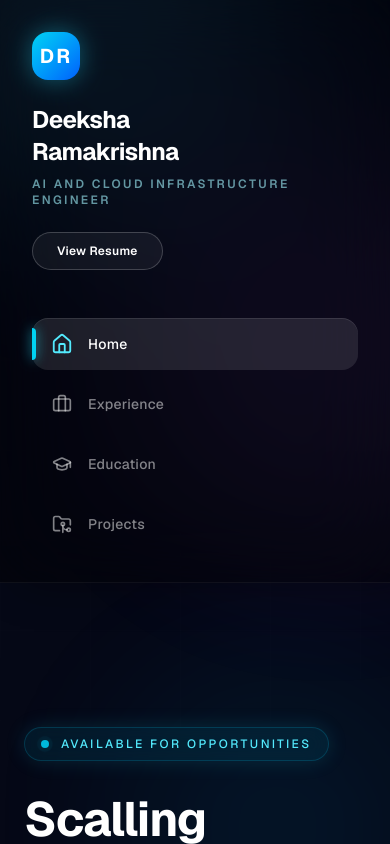
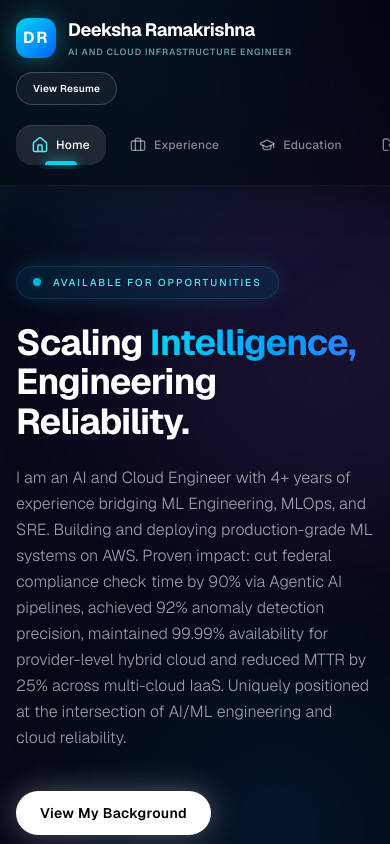
Before and after one commit to deeksha-2825/portfolio-deeksha, a Next.js app in the folder frontend/: page / in a window 390 px wide. Built offline with nearby package versions, Linux system fonts and the light colour scheme.

Commit message:
feat: update with mobile ui

```diff
--- a/frontend/app/page.tsx
+++ b/frontend/app/page.tsx
@@ -149,6 +149,7 @@ function Reveal({ children, delay = 0, className = "" }: { children: ReactNode;
 export default function Home() {
   const [activeTab, setActiveTab] = useState<TabId>("home");
   const containerRef = useRef<HTMLDivElement>(null);
+  const isScrollingRef = useRef(false);
 
   // Keep track of section elements
   const sectionRefs = useRef<Record<TabId, HTMLElement | null>>({
@@ -161,9 +162,24 @@ export default function Home() {
   // Smooth scroll to a section on click
   const scrollToSection = (id: TabId) => {
     setActiveTab(id);
+    isScrollingRef.current = true;
+
     const element = sectionRefs.current[id];
-    if (element) {
-      element.scrollIntoView({ behavior: "smooth", block: "start" });
+    const container = containerRef.current;
+
+    if (element && container) {
+      // Use scrollTo on the container directly instead of scrollIntoView()
+      // This prevents mobile browsers from erroneously shifting the entire page layout
+      // or "losing" the fixed navigation menu at the top.
+      container.scrollTo({
+        top: element.offsetTop - 24, // subtract small offset for breathing room
+        behavior: "smooth",
+      });
+
+      // Reset the scrolling flag after smooth scroll is expected to finish
+      setTimeout(() => {
+        isScrollingRef.current = false;
+      }, 1000);
     }
   };
 
@@ -171,6 +187,8 @@ export default function Home() {
   useEffect(() => {
     const observer = new IntersectionObserver(
       (entries) => {
+        if (isScrollingRef.current) return; // Skip updating active tab if user clicked navigation
+
         // Filter elements that are currently intersecting
         const visibleEntries = entries.filter((entry) => entry.isIntersecting);
 
@@ -201,22 +219,25 @@ export default function Home() {
   const NavButton = ({ id, icon: Icon, label }: { id: TabId, icon: any, label: string }) => (
     <button
       onClick={() => scrollToSection(id)}
-      className={`group relative flex w-full items-center gap-4 rounded-2xl px-5 py-4 transition-all duration-500 ease-out ${
+      className={`group relative flex items-center gap-2 lg:gap-4 rounded-2xl px-4 py-3 lg:px-5 lg:py-4 transition-all duration-500 ease-out whitespace-nowrap lg:w-full ${
         activeTab === id
           ? "bg-white/10 text-white shadow-[inset_0_1px_0_rgba(255,255,255,0.1)]"
           : "text-white/50 hover:bg-white/5 hover:text-white/90"
       }`}
     >
       {activeTab === id && (
-         <div className="absolute left-0 top-1/2 h-8 w-1 -translate-y-1/2 rounded-r-full bg-cyan-400 shadow-[0_0_12px_rgba(34,211,238,0.8)]" />
+        <>
+          <div className="hidden lg:block absolute left-0 top-1/2 h-8 w-1 -translate-y-1/2 rounded-r-full bg-cyan-400 shadow-[0_0_12px_rgba(34,211,238,0.8)]" />
+          <div className="lg:hidden absolute bottom-0 left-1/2 h-1 w-8 -translate-x-1/2 rounded-t-full bg-cyan-400 shadow-[0_0_12px_rgba(34,211,238,0.8)]" />
+        </>
       )}
-      <Icon className={`h-5 w-5 transition-transform duration-500 ${activeTab === id ? "scale-110 text-cyan-300" : "group-hover:scale-110"}`} />
-      <span className="text-sm font-medium tracking-wide">{label}</span>
+      <Icon className={`h-4 w-4 lg:h-5 lg:w-5 transition-transform duration-500 ${activeTab === id ? "scale-110 text-cyan-300" : "group-hover:scale-110"}`} />
+      <span className="text-xs lg:text-sm font-medium tracking-wide">{label}</span>
     </button>
   );
 
   return (
-    <main className="relative h-screen max-h-screen overflow-hidden bg-[#050816] text-white flex flex-col lg:flex-row">
+    <main className="relative h-[100dvh] max-h-[100dvh] overflow-hidden bg-[#050816] text-white flex flex-col lg:flex-row">
       {/* Background ambient animations */}
       <div className="portfolio-grid absolute inset-0 opacity-20 pointer-events-none" />
       <div className="portfolio-glow portfolio-glow-a pointer-events-none" />
@@ -224,27 +245,41 @@ export default function Home() {
       <div className="portfolio-glow portfolio-glow-c pointer-events-none" />
 
       {/* Cinematic Sidebar (Fixed) */}
-      <aside className="relative z-30 w-full border-b border-white/5 bg-black/40 backdrop-blur-2xl lg:w-80 lg:border-b-0 lg:border-r lg:h-screen flex flex-col justify-between p-8 xl:p-10 shadow-[20px_0_40px_rgba(0,0,0,0.4)] shrink-0">
-        <div>
+      <aside className="relative z-30 w-full border-b border-white/5 bg-black/40 backdrop-blur-2xl lg:w-80 lg:border-b-0 lg:border-r lg:h-[100dvh] flex flex-col justify-between p-4 sm:p-6 lg:p-8 xl:p-10 shadow-[20px_0_40px_rgba(0,0,0,0.4)] shrink-0">
+        <div className="flex flex-col md:flex-row lg:flex-col md:items-center lg:items-start gap-4 lg:gap-0">
            {/* Sidebar Brand / Identity */}
-           <div className="mb-12 animate-in slide-in-from-left-8 duration-700 fade-in">
-             <div className="h-12 w-12 rounded-2xl bg-gradient-to-br from-cyan-400 to-blue-600 flex items-center justify-center shadow-[0_0_24px_rgba(34,211,238,0.4)] mb-6">
+           <div className="animate-in slide-in-from-left-8 duration-700 fade-in md:flex-1 lg:flex-none lg:mb-12">
+             <div className="hidden lg:flex h-12 w-12 rounded-2xl bg-gradient-to-br from-cyan-400 to-blue-600 items-center justify-center shadow-[0_0_24px_rgba(34,211,238,0.4)] mb-6">
                 <span className="text-xl font-bold text-white tracking-widest">DR</span>
              </div>
-             <h1 className="text-2xl font-bold tracking-tight text-white mb-2">Deeksha<br/>Ramakrishna</h1>
-             <p className="text-xs uppercase tracking-[0.2em] text-cyan-200/60 font-semibold mb-6">AI and Cloud Infrastructure Engineer</p>
+
+             <div className="flex items-center gap-3 lg:hidden mb-3">
+                 <div className="h-10 w-10 shrink-0 rounded-xl bg-gradient-to-br from-cyan-400 to-blue-600 flex items-center justify-center shadow-[0_0_24px_rgba(34,211,238,0.4)]">
+                    <span className="text-base font-bold text-white tracking-widest">DR</span>
+                 </div>
+                 <div className="flex-1 min-w-0">
+                    <h1 className="text-lg sm:text-2xl font-bold tracking-tight text-white mb-0.5 truncate">Deeksha Ramakrishna</h1>
+                    <p className="text-[9px] sm:text-xs uppercase tracking-[0.1em] text-cyan-200/60 font-semibold truncate xl:max-w-full">AI and Cloud Infrastructure Engineer</p>
+                 </div>
+             </div>
+
+             <div className="hidden lg:block">
+               <h1 className="text-2xl font-bold tracking-tight text-white mb-2">Deeksha<br/>Ramakrishna</h1>
+               <p className="text-xs uppercase tracking-[0.2em] text-cyan-200/60 font-semibold mb-6">AI and Cloud Infrastructure Engineer</p>
+             </div>
+
              <a
                href="/resume.pdf"
                target="_blank"
                rel="noreferrer"
-               className="inline-flex items-center justify-center gap-2 rounded-full border border-white/20 bg-white/5 px-6 py-2.5 text-xs font-semibold tracking-wide text-white transition-all hover:bg-white/10 hover:text-cyan-300 hover:border-cyan-500/30 hover:shadow-[0_0_20px_rgba(34,211,238,0.2)] w-fit"
+               className="inline-flex items-center justify-center gap-2 rounded-full border border-white/20 bg-white/5 px-4 lg:px-6 py-2 lg:py-2.5 text-[10px] lg:text-xs font-semibold tracking-wide text-white transition-all hover:bg-white/10 hover:text-cyan-300 hover:border-cyan-500/30 hover:shadow-[0_0_20px_rgba(34,211,238,0.2)] w-fit"
              >
                View Resume
              </a>
            </div>
 
            {/* Navigation */}
-           <nav className="flex flex-col gap-2 animate-in slide-in-from-left-8 duration-700 delay-150 fade-in fill-mode-both">
+           <nav className="flex flex-row py-1 -mx-4 px-4 sm:mx-0 sm:px-0 overflow-x-auto lg:overflow-visible lg:flex-col gap-2 lg:gap-2 animate-in slide-in-from-left-8 duration-700 delay-150 fade-in fill-mode-both md:flex-1 lg:flex-none [&::-webkit-scrollbar]:hidden [-ms-overflow-style:none] [scrollbar-width:none]">
               <NavButton id="home" icon={HomeIcon} label="Home" />
               <NavButton id="experience" icon={Briefcase} label="Experience" />
               <NavButton id="education" icon={GraduationCap} label="Education" />
@@ -262,16 +297,16 @@ export default function Home() {
         ref={containerRef}
         className="relative z-20 flex-1 w-full h-full overflow-y-auto scroll-smooth"
       >
-         <div className="mx-auto max-w-4xl px-6 sm:px-12 lg:px-16 flex flex-col gap-y-32 py-24 pb-48">
+         <div className="mx-auto max-w-4xl px-4 sm:px-12 lg:px-16 flex flex-col gap-y-24 lg:gap-y-32 py-12 lg:py-24 pb-32 lg:pb-48">
 
           {/* HOME SECTION */}
           <section
             id="home"
             ref={el => { sectionRefs.current.home = el; }}
-            className="flex flex-col justify-center gap-8 min-h-[60vh] scroll-mt-24 py-12"
+            className="flex flex-col justify-center gap-6 lg:gap-8 min-h-[50vh] lg:min-h-[60vh] scroll-mt-24 py-8 lg:py-12"
           >
             <Reveal delay={100}>
-              <div className="inline-flex items-center gap-3 rounded-full border border-cyan-500/20 bg-cyan-500/10 px-4 py-2 text-xs font-medium uppercase tracking-[0.2em] text-cyan-300 backdrop-blur-md w-fit shadow-[0_0_20px_rgba(34,211,238,0.15)]">
+              <div className="inline-flex items-center gap-3 rounded-full border border-cyan-500/20 bg-cyan-500/10 px-4 py-2 text-[10px] sm:text-xs font-medium uppercase tracking-[0.2em] text-cyan-300 backdrop-blur-md w-fit shadow-[0_0_20px_rgba(34,211,238,0.15)]">
                  <span className="relative flex h-2 w-2">
                     <span className="absolute inline-flex h-full w-full animate-ping rounded-full bg-cyan-400 opacity-75"></span>
                     <span className="relative inline-flex h-2 w-2 rounded-full bg-cyan-500"></span>
@@ -280,20 +315,20 @@ export default function Home() {
               </div>
             </Reveal>
             <Reveal delay={200}>
-              <h2 className="text-5xl font-bold tracking-tight text-white sm:text-6xl lg:text-7xl leading-[1.1]">
-                Scalling <span className="text-transparent bg-clip-text bg-gradient-to-r from-cyan-400 to-blue-500">Intelligence,</span> <br/>Engineering Reliability.
+              <h2 className="text-4xl sm:text-6xl lg:text-7xl font-bold tracking-tight text-white leading-[1.1] sm:leading-[1.1] lg:leading-[1.1]">
+                Scaling <span className="text-transparent bg-clip-text bg-gradient-to-r from-cyan-400 to-blue-500">Intelligence,</span> <br className="hidden sm:block" />Engineering Reliability.
               </h2>
             </Reveal>
             <Reveal delay={300}>
-              <p className="max-w-2xl text-lg leading-relaxed text-white/60 font-light">
+              <p className="max-w-2xl text-base sm:text-lg leading-relaxed text-white/60 font-light">
                 {summary}
               </p>
             </Reveal>
             <Reveal delay={400}>
-              <div className="mt-4 flex flex-wrap items-center gap-6">
+              <div className="mt-4 flex flex-wrap items-center gap-4 lg:gap-6">
                  <button
                    onClick={() => scrollToSection("experience")}
-                   className="rounded-full bg-white text-black px-8 py-4 text-sm font-semibold tracking-wide hover:scale-105 transition-transform duration-300 shadow-[0_0_30px_rgba(255,255,255,0.3)]"
+                   className="rounded-full bg-white text-black px-6 lg:px-8 py-3 lg:py-4 text-sm font-semibold tracking-wide hover:scale-105 transition-transform duration-300 shadow-[0_0_30px_rgba(255,255,255,0.3)]"
                  >
                    View My Background
                  </button>
@@ -347,24 +382,24 @@ export default function Home() {
                   className="portfolio-card group relative overflow-hidden rounded-[2rem] border border-white/10 bg-white/5 p-8 backdrop-blur-xl hover:bg-white/[0.07] transition-colors duration-500"
                 >
                   <div className="absolute inset-0 bg-[radial-gradient(circle_at_top_right,rgba(56,189,248,0.08),transparent_40%)] opacity-0 transition-opacity duration-500 group-hover:opacity-100" />
-                  <div className="relative z-10 flex flex-col justify-between sm:flex-row sm:items-start gap-4 border-b border-white/5 pb-6">
-                    <div>
-                      <h3 className="text-2xl font-semibold text-white tracking-tight">{item.role}</h3>
+                  <div className="relative z-10 flex flex-col sm:flex-row justify-between sm:items-start gap-4 border-b border-white/5 pb-6">
+                    <div className="flex-1">
+                      <h3 className="text-xl sm:text-2xl font-semibold text-white tracking-tight">{item.role}</h3>
                       {/* @ts-ignore */}
                       {(item as any).companyUrl ? (
-                        <a href={(item as any).companyUrl} target="_blank" rel="noopener noreferrer" className="mt-2 text-sm font-medium uppercase tracking-widest text-cyan-300/80 hover:text-cyan-100 hover:underline transition-all inline-flex items-center gap-1 group/link w-fit">
+                        <a href={(item as any).companyUrl} target="_blank" rel="noopener noreferrer" className="mt-2 text-xs sm:text-sm font-medium uppercase tracking-widest text-cyan-300/80 hover:text-cyan-100 hover:underline transition-all inline-flex items-center gap-1 group/link w-fit">
                           {item.company}
                           <ExternalLink className="h-3 w-3 opacity-50 group-hover/link:opacity-100 transition-opacity" />
                         </a>
                       ) : (
-                        <p className="mt-2 text-sm font-medium uppercase tracking-widest text-cyan-300/80">{item.company}</p>
+                        <p className="mt-2 text-xs sm:text-sm font-medium uppercase tracking-widest text-cyan-300/80">{item.company}</p>
                       )}
                     </div>
-                    <span className="shrink-0 rounded-full border border-white/10 bg-black/40 px-4 py-1.5 text-xs font-medium tracking-wider text-white/60 shadow-inner">
+                    <span className="shrink-0 rounded-full border border-white/10 bg-black/40 px-3 lg:px-4 py-1 lg:py-1.5 text-[10px] lg:text-xs font-medium tracking-wider text-white/60 shadow-inner w-fit">
                       {item.duration}
                     </span>
                   </div>
-                  <p className="relative z-10 mt-6 leading-relaxed text-white/70 font-light text-base">
+                  <p className="relative z-10 mt-6 leading-relaxed text-white/70 font-light text-sm sm:text-base">
                     {item.description}
                   </p>
                   {/* @ts-ignore */}
@@ -399,11 +434,11 @@ export default function Home() {
                 >
                   <div className="absolute inset-0 bg-[radial-gradient(circle_at_top_right,rgba(168,85,247,0.08),transparent_40%)] opacity-0 transition-opacity duration-500 group-hover:opacity-100" />
                   <div className="relative z-10 flex flex-col justify-between sm:flex-row sm:items-center gap-4">
-                    <div>
-                      <h3 className="text-2xl font-semibold text-white tracking-tight">{item.degree}</h3>
-                      <p className="mt-2 text-sm font-medium uppercase tracking-widest text-fuchsia-300/80">{item.school}</p>
+                    <div className="flex-1">
+                      <h3 className="text-xl sm:text-2xl font-semibold text-white tracking-tight">{item.degree}</h3>
+                      <p className="mt-2 text-xs sm:text-sm font-medium uppercase tracking-widest text-fuchsia-300/80">{item.school}</p>
                     </div>
-                    <span className="shrink-0 rounded-full border border-white/10 bg-black/40 px-4 py-1.5 text-xs font-medium tracking-wider text-white/60 shadow-inner">
+                    <span className="shrink-0 rounded-full border border-white/10 bg-black/40 px-3 lg:px-4 py-1 lg:py-1.5 text-[10px] lg:text-xs font-medium tracking-wider text-white/60 shadow-inner w-fit">
                       {item.year}
                     </span>
                   </div>
@@ -427,18 +462,18 @@ export default function Home() {
               {projects.map((item, idx) => (
                 <Reveal key={idx} delay={idx * 150} className="h-full">
                   <article
-                    className="portfolio-card h-full flex flex-col group relative overflow-hidden rounded-[2rem] border border-white/10 bg-white/5 p-8 backdrop-blur-xl hover:bg-white/[0.07] transition-colors duration-500"
+                    className="portfolio-card h-full flex flex-col group relative overflow-hidden rounded-[2rem] border border-white/10 bg-white/5 p-6 sm:p-8 backdrop-blur-xl hover:bg-white/[0.07] transition-colors duration-500"
                   >
                     <div className="absolute inset-0 bg-[radial-gradient(circle_at_top_right,rgba(14,165,233,0.12),transparent_40%)] opacity-0 transition-opacity duration-500 group-hover:opacity-100" />
                     <div className="relative z-10 flex flex-col flex-1">
-                      <h3 className="text-xl font-semibold text-white tracking-tight">{item.title}</h3>
-                      <p className="mt-4 leading-relaxed text-white/70 font-light max-w-2xl flex-1">{item.description}</p>
+                      <h3 className="text-lg sm:text-xl font-semibold text-white tracking-tight">{item.title}</h3>
+                      <p className="mt-4 leading-relaxed text-white/70 font-light max-w-2xl flex-1 text-sm sm:text-base">{item.description}</p>
                       <div className="mt-8 flex items-center gap-3">
                         <a
                           href={item.github}
                           target="_blank"
                           rel="noreferrer"
-                          className="inline-flex items-center gap-3 rounded-full border border-white/20 bg-black/40 px-5 py-2.5 text-sm font-medium text-white transition-all hover:bg-white/10 hover:text-cyan-300 hover:border-cyan-500/30 hover:shadow-[0_0_20px_rgba(34,211,238,0.15)]"
+                          className="inline-flex items-center gap-2 lg:gap-3 rounded-full border border-white/20 bg-black/40 px-4 lg:px-5 py-2 lg:py-2.5 text-xs lg:text-sm font-medium text-white transition-all hover:bg-white/10 hover:text-cyan-300 hover:border-cyan-500/30 hover:shadow-[0_0_20px_rgba(34,211,238,0.15)]"
                         >
                           <FolderGit2 className="h-4 w-4" />
                           View Source
--- a/frontend/package.json
+++ b/frontend/package.json
@@ -22,6 +22,7 @@
     "@types/react-dom": "^19",
     "eslint": "^9",
     "eslint-config-next": "16.2.6",
+    "playwright": "^1.60.0",
     "tailwindcss": "^4",
     "typescript": "^5"
   }
```
Also changed, not shown: 1 other file (tests, documents, lock files or other folders).
